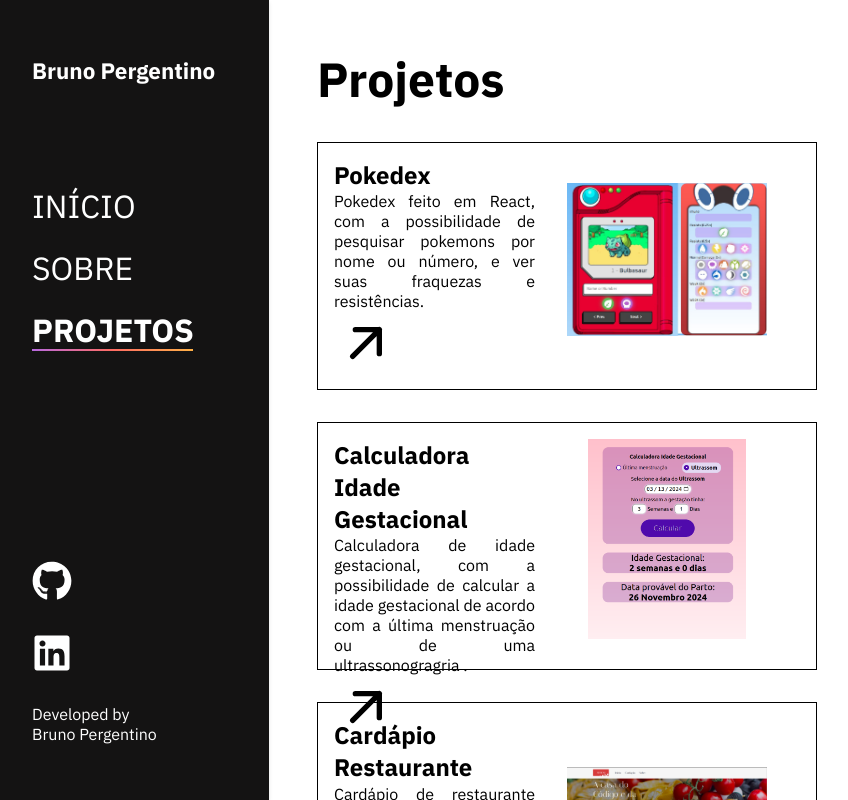
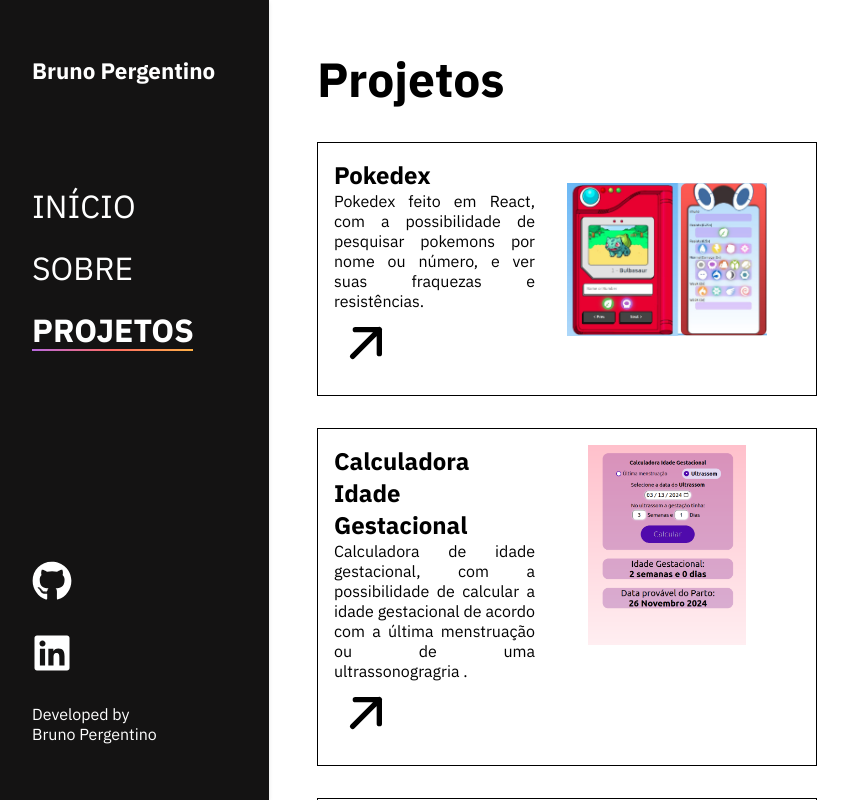
Before and after one commit to brunovperg/pas-front-end, a React (Vite) app: page /projects in a window 1280 px wide. Shown: the top 800 px of the page, without its empty margins (16-864 px from the left). Built offline with nearby package versions, Linux system fonts and the light colour scheme.

Commit message:
fixed projects height bug

```diff
--- a/src/components/ProjectElement/ProjectElement.module.scss
+++ b/src/components/ProjectElement/ProjectElement.module.scss
@@ -1,7 +1,7 @@
 .projectElement {
 	display: flex;
 	width: 500px;
-	height: 248px;
+	height: 100%;
 	text-align: justify;
 	border: 1px solid #000; // Add border style
 	padding: 1rem;
--- a/src/pages/Projects/Projects.module.scss
+++ b/src/pages/Projects/Projects.module.scss
@@ -15,7 +15,7 @@
 		justify-content: space-between;
 		.project {
 			width: 500px;
-			height: 248px;
+			min-height: fit-content;
 			margin-bottom: 2rem;
 		}
 	}
```
